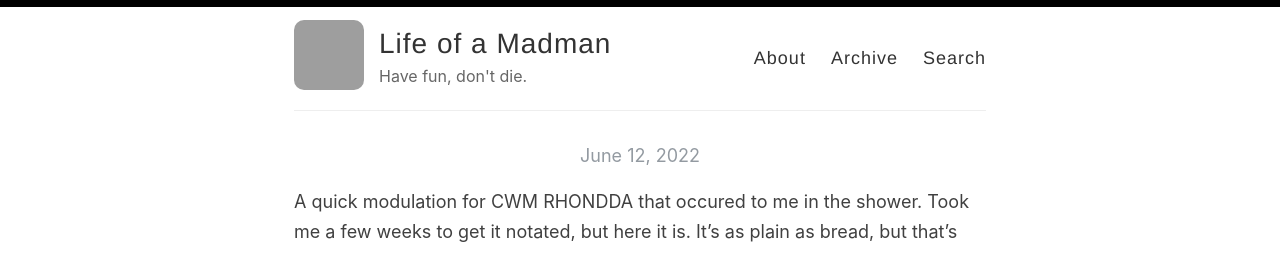
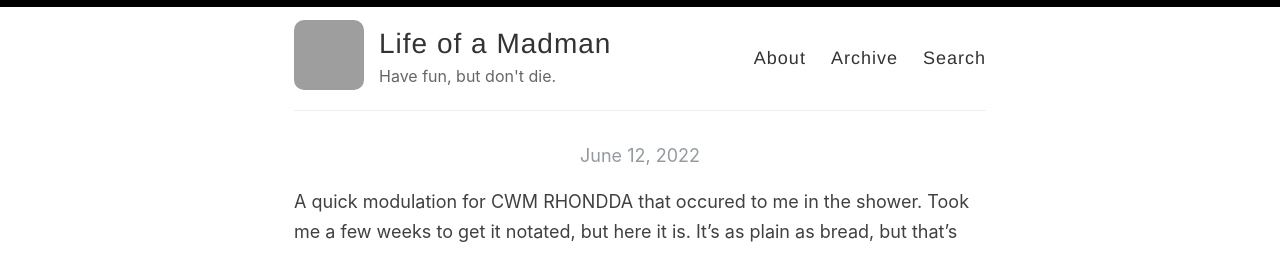
Before and after one commit to jpcranford/jpcranford.github.io, a Jekyll site: the page built from index.html, in a window 1280 px wide. Shown: the top 253 px of the page. Built offline with Jekyll 4.4.1, drawn with Linux system fonts in a browser that asks for light colours; the list of posts is cut into pages by our own code; grey boxes are pictures that could not be loaded.

Commit message:
Update _config.yml

```diff
--- a/_config.yml
+++ b/_config.yml
@@ -9,7 +9,7 @@ name: Life of a Madman
 author: J.P. Cranford
 
 # Short bio or description (displayed in the header)
-description: Have fun, don't die.
+description: Have fun, but don't die.
 
 # URL of your avatar or profile pic (you could use your GitHub profile pic)
 avatar: https://avatars.githubusercontent.com/u/21347202?v=4
```
